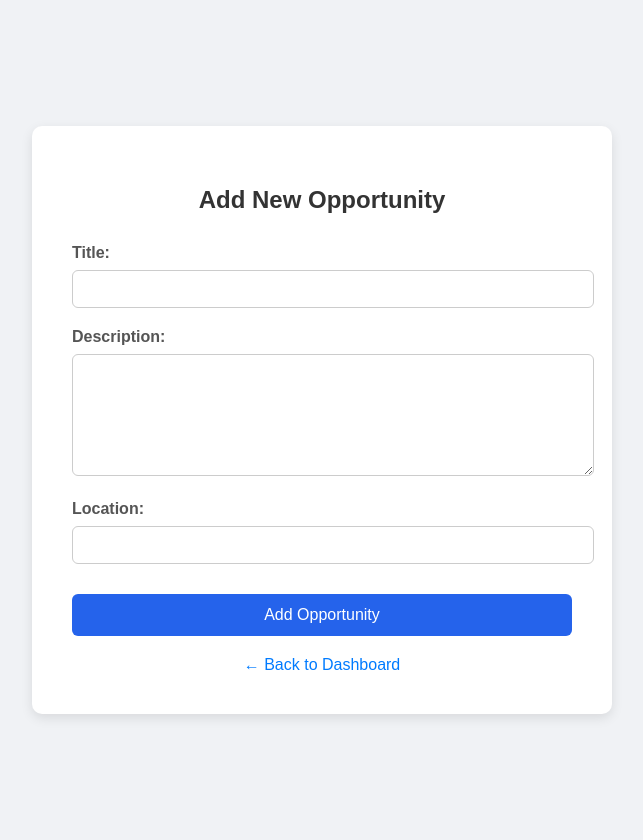
After one commit to yarath1999/Micro-Skill-Exchange, a Flask app: page /dashboard/add in a window 1280 px wide. The commit adds this page. Shown: the whole page, without its empty margins (318-961 px from the left). Run offline with Flask 3, Linux system fonts and the light colour scheme; a user stored in the database is signed in.

```diff
--- a/micro-skill-exchange/app.py
+++ b/micro-skill-exchange/app.py
@@ -1,24 +1,16 @@
 from flask import Flask, render_template, request, redirect, url_for, flash, session
 from flask_sqlalchemy import SQLAlchemy
+from flask_migrate import Migrate
+from models import db, User, Opportunity, Application
 from werkzeug.security import generate_password_hash, check_password_hash
 from datetime import datetime
+
 app = Flask(__name__)
 app.secret_key = 'your_secret_key'
 app.config['SQLALCHEMY_DATABASE_URI'] = 'sqlite:///users.db'
-db = SQLAlchemy(app)
 
-# Define the User model
-class User(db.Model):
-    __tablename__ = 'user'
-    id = db.Column(db.Integer, primary_key=True)
-    email = db.Column(db.String(100), unique=True, nullable=False)
-    role = db.Column(db.String(20), nullable=False)
-    name = db.Column(db.String(100))
-    skill = db.Column(db.String(200))
-    experience = db.Column(db.String(200))
-    interest = db.Column(db.String(200))
-    availability = db.Column(db.String(100))
-    password = db.Column(db.String(200), nullable=False)
+db.init_app(app)
+migrate = Migrate(app, db)
 
 @app.route('/')
 def index():
@@ -61,7 +53,7 @@ def login():
         if user and check_password_hash(user.password, password):
             session['user_id'] = user.id
             flash('Login successful!', 'success')
-            return redirect(url_for('dashboard', type = user.role))
+            return redirect(url_for('dashboard'))
         else:
             flash('Invalid email or password.', 'error')
 
@@ -70,12 +62,112 @@ def login():
 @app.route('/dashboard')
 def dashboard():
     if 'user_id' not in session:
-        flash('Please login to continue.', 'error')
+        flash('Please login first.', 'error')
         return redirect(url_for('login'))
+
     user = User.query.get(session['user_id'])
-    # The type parameter will come from the URL, but we'll use user.role as fallback
-    role_type = request.args.get('type', user.role)
-    return render_template('dashboard.html', user=user, type=role_type)
+    opportunities = Opportunity.query.all()
+
+    return render_template('dashboard.html', user=user, opportunities=opportunities)
+
+@app.route('/dashboard/add', methods=['GET', 'POST'])
+def add_opportunity():
+    if 'user_id' not in session:
+        flash('Please login first.', 'error')
+        return redirect(url_for('login'))
+
+    user = User.query.get(session['user_id'])
+    if user.role.lower() != 'provider':
+        flash('Only Providers can add opportunities.', 'error')
+        return redirect(url_for('dashboard'))
+
+    if request.method == 'POST':
+        title = request.form['title']
+        description = request.form['description']
+        location = request.form['location']
+
+        new_opportunity = Opportunity(
+            title=title,
+            description=description,
+            location=location,
+            created_by=user.id
+        )
+        db.session.add(new_opportunity)
+        db.session.commit()
+
+        flash('Opportunity added successfully!', 'success')
+        return redirect(url_for('dashboard'))
+
+    return render_template('add_opportunity.html')
+
+@app.route('/dashboard/edit/<int:id>', methods=['GET', 'POST'])
+def edit_opportunity(id):
+    if 'user_id' not in session:
+        flash('Please login first.', 'error')
+        return redirect(url_for('login'))
+
+    user = User.query.get(session['user_id'])
+    opportunity = Opportunity.query.get_or_404(id)
+
+    if opportunity.created_by != user.id:
+        flash('You are not allowed to edit this opportunity.', 'error')
+        return redirect(url_for('dashboard'))
+
+    if request.method == 'POST':
+        opportunity.title = request.form['title']
+        opportunity.description = request.form['description']
+        opportunity.location = request.form.get('location', opportunity.location)
+        db.session.commit()
+
+        flash('Opportunity updated successfully!', 'success')
+        return redirect(url_for('dashboard'))
+
+    return render_template('edit_opportunity.html', opportunity=opportunity)
+
+@app.route('/dashboard/delete/<int:id>', methods=['POST'])
+def delete_opportunity(id):
+    if 'user_id' not in session:
+        flash('Please login first.', 'error')
+        return redirect(url_for('login'))
+
+    user = User.query.get(session['user_id'])
+    opportunity = Opportunity.query.get(id)
+
+    if opportunity.created_by != user.id:
+        flash('You are not allowed to delete this opportunity.', 'error')
+        return redirect(url_for('dashboard'))
+
+    db.session.delete(opportunity)
+    db.session.commit()
+
+    flash('Opportunity deleted successfully!', 'success')
+    return redirect(url_for('dashboard'))
+
+@app.route('/apply/<int:opportunity_id>', methods=['POST'])
+def apply_opportunity(opportunity_id):
+    if 'user_id' not in session:
+        flash('Please login first.', 'error')
+        return redirect(url_for('login'))
+
+    user = User.query.get(session['user_id'])
+    if user.role.lower() != 'seeker':
+        flash('Only Seekers can apply for opportunities.', 'error')
+        return redirect(url_for('dashboard'))
+
+    existing_application = Application.query.filter_by(
+        user_id=user.id,
+        opportunity_id=opportunity_id
+    ).first()
+
+    if existing_application:
+        flash('You have already applied for this opportunity.', 'info')
+    else:
+        application = Application(user_id=user.id, opportunity_id=opportunity_id)
+        db.session.add(application)
+        db.session.commit()
+        flash('Application submitted successfully!', 'success')
+
+    return redirect(url_for('dashboard'))
 
 @app.route('/logout')
 def logout():
--- /dev/null
+++ b/micro-skill-exchange/static/add_opportunity_style.css
@@ -0,0 +1,87 @@
+body {
+    font-family: Arial, sans-serif;
+    background-color: #f0f2f5;
+    margin: 0;
+    padding: 20px;
+    display: flex;
+    justify-content: center;
+    align-items: center;
+    min-height: 100vh;
+  }
+
+  .form-container {
+    background: white;
+    padding: 40px;
+    border-radius: 10px;
+    box-shadow: 0px 4px 12px rgba(0, 0, 0, 0.1);
+    width: 100%;
+    max-width: 500px;
+  }
+
+  h2 {
+    text-align: center;
+    margin-bottom: 30px;
+    color: #333;
+  }
+
+  .form-group {
+    margin-bottom: 20px;
+  }
+
+  label {
+    display: block;
+    margin-bottom: 8px;
+    font-weight: bold;
+    color: #555;
+  }
+
+  input[type="text"],
+  textarea {
+    width: 100%;
+    padding: 10px;
+    border: 1px solid #ccc;
+    border-radius: 6px;
+    font-size: 14px;
+  }
+
+  textarea {
+    resize: vertical;
+    min-height: 100px;
+  }
+
+  .btn-submit {
+    width: 100%;
+    padding: 12px;
+    background-color: #2563eb;
+    border: none;
+    color: white;
+    font-size: 16px;
+    border-radius: 6px;
+    cursor: pointer;
+    margin-top: 10px;
+  }
+
+  .btn-submit:hover {
+    background-color: #45a049;
+  }
+
+  .back-link {
+    display: block;
+    text-align: center;
+    margin-top: 20px;
+    color: #007bff;
+    text-decoration: none;
+  }
+
+  .back-link:hover {
+    text-decoration: underline;
+  }
+
+  .success-message {
+    background-color: #d4edda;
+    color: #155724;
+    padding: 10px 20px;
+    border-radius: 6px;
+    margin-bottom: 20px;
+    text-align: center;
+  }
--- /dev/null
+++ b/micro-skill-exchange/templates/add_opportunity.html
@@ -0,0 +1,41 @@
+<!DOCTYPE html>
+<html lang="en">
+<head>
+  <meta charset="UTF-8">
+  <meta name="viewport" content="width=device-width, initial-scale=1.0">
+  <title>Add New Opportunity</title>
+  <link rel="stylesheet" href="{{ url_for('static', filename='add_opportunity_style.css') }}">
+</head>
+<body>
+
+  <div class="form-container">
+    <h2>Add New Opportunity</h2>
+
+    {% if message %}
+      <div class="success-message">{{ message }}</div>
+    {% endif %}
+
+    <form action="{{ url_for('add_opportunity') }}" method="post">
+      <div class="form-group">
+        <label for="title">Title:</label>
+        <input type="text" id="title" name="title" required>
+      </div>
+
+      <div class="form-group">
+        <label for="description">Description:</label>
+        <textarea id="description" name="description" required></textarea>
+      </div>
+
+      <div class="form-group">
+        <label for="location">Location:</label>
+        <input type="text" id="location" name="location" required>
+      </div>
+
+      <button type="submit" class="btn-submit">Add Opportunity</button>
+    </form>
+
+    <a href="{{ url_for('dashboard') }}" class="back-link">← Back to Dashboard</a>
+  </div>
+
+</body>
+</html>
```
Also changed, not shown: micro-skill-exchange/migrations/versions/50b81f2e57b4_initial_migration_with_location_field.py (added, +32 -0 lines), micro-skill-exchange/models.py (+27 -2 lines), micro-skill-exchange/static/dashboard_styles.css (+57 -42 lines), micro-skill-exchange/templates/dashboard.html (+28 -58 lines), micro-skill-exchange/templates/edit_opportunity.html (added, +41 -0 lines), micro-skill-exchange/instance/users.db.
